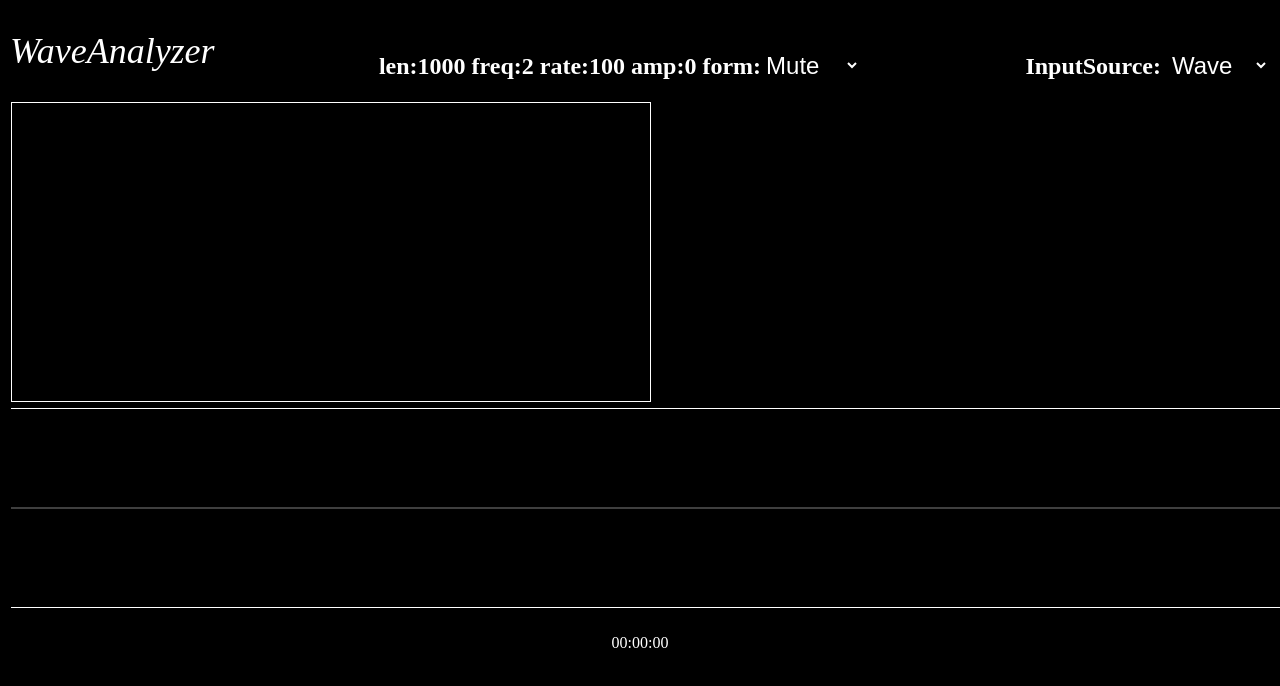
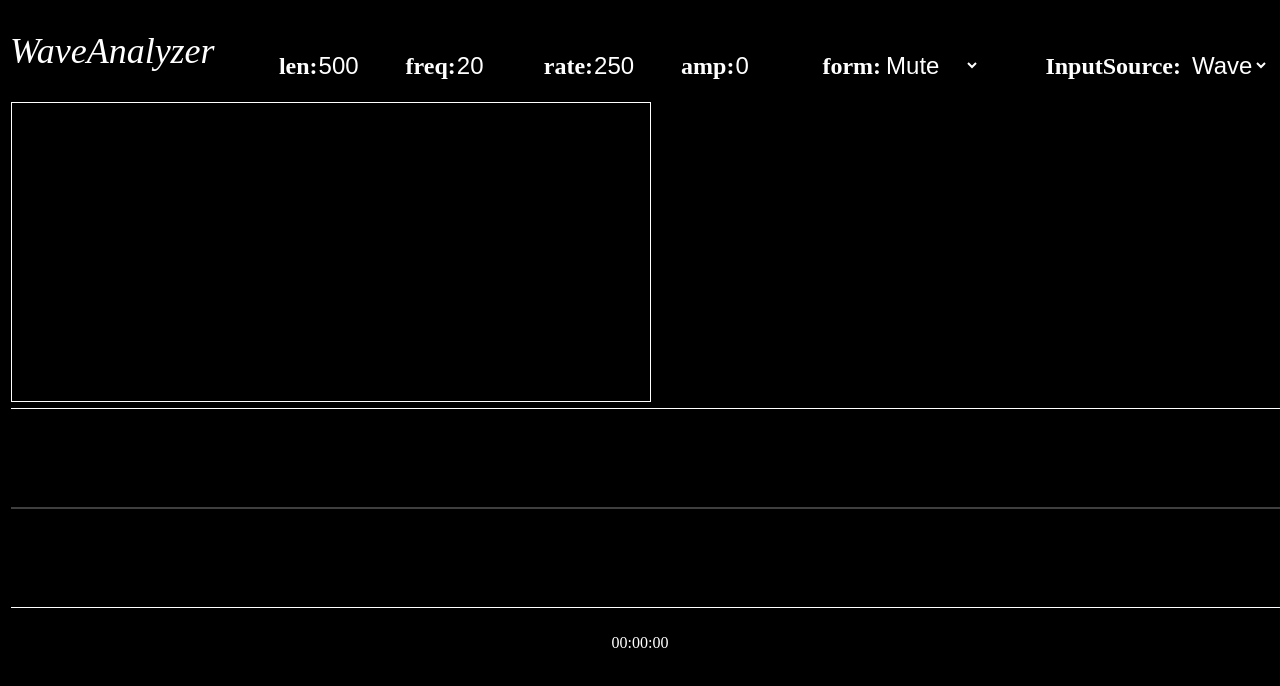
Before and after one commit to chat24059-nu/2025-Late_web-programming, a React (Vite) app: page / in a window 1280 px wide. Shown: the top 686 px of the page. Built offline with nearby package versions, Linux system fonts and the light colour scheme.

Commit message:
enable to control wave

```diff
--- a/src/App.jsx
+++ b/src/App.jsx
@@ -22,12 +22,12 @@ function clock(value){
 export default function App(){
     let millis = performance.now()-startTime;
     const[selectedInput,setSelectedInput]=useState("Wave");
-    const[waveChara,setWaveChara]=useState([1000,2,100,0,"Mute"])
+    const[waveChara,setWaveChara]=useState([500,20,250,0,"Mute"])
     let wave=[];
     if(selectedInput==="Wave"){
         wave=generate([millis,waveChara]);
     }else{
-        wave=Array.fill(0);
+        wave=new Array(generate([millis, waveChara]).length).fill(0);
     }
     return(
         <>
--- a/src/FrequencyAnalysis.jsx
+++ b/src/FrequencyAnalysis.jsx
@@ -15,25 +15,25 @@ export default function AnalyseFrequency({wave=[],waveChara=[]}){
 
     const lines=[];
     let [size,zoom]=useState(1)
+    let N=Math.min(waveChara[0],waveChara[2]);
 
     for(let i=1;i<=waveChara[2]/2;i++){
         const x=i/(waveChara[2]/2.0+1)*width;
         let real=0;
         let imag=0;
         const e=-2*Math.PI*i/waveChara[2];
-        for(let j=0;j<waveChara[2];j++){
+        for(let j=0;j<N;j++){
             real+=wave[waveChara[0]-1-j]*Math.cos(e*j);
             imag+=wave[waveChara[0]-1-j]*Math.sin(e*j);
         }
         const lev=euclid(real,imag);
-
         lines.push(
             <line key={x}
                 x1={x}
                 y1={height}
                 x2={x}
-                y2={height-5*lev}
-                style={{ stroke: 'lightblue', strokeWidth: width/(waveChara[2]/2.0) }}
+                y2={height-300*lev/N}
+                style={{ stroke: "lightblue", strokeWidth: width/(waveChara[2]/2.0) }}
             />
         );
     }
--- a/src/WaveCharaDisplay.jsx
+++ b/src/WaveCharaDisplay.jsx
@@ -10,14 +10,32 @@ const PulldownMenu = ({selected,onChange}) => {
   );
 };
 
+const SpinBox=({value,onChange,min,max,step=1})=>{
+  return(
+    <input
+      type="number"
+      value={value}
+      onChange={(e)=>onChange(Number(e.target.value))}
+      min={min}
+      max={max}
+      step={step}
+      className="inputSelect"
+      style={{width:"80px"}}
+    />
+  );
+};
+
 export default function WaveCharaDisplay({waveChara,setWaveChara}){
-    const handleFormChange=(newForm)=>{
+    const handleChange=(index,newValue)=>{
         const newChara=[...waveChara];
-        newChara[4]=newForm;
+        newChara[index]=newValue;
         setWaveChara(newChara);
     };
     return(
-        <h2>len:{waveChara[0]} freq:{waveChara[1]} rate:{waveChara[2]} amp:{waveChara[3]} form:
-        <PulldownMenu item={waveChara[4]} onChange={handleFormChange}/></h2>
+        <h2>len:<SpinBox value={waveChara[0]} onChange={(value)=>handleChange(0,value)} min={100} max={1000}/>{" "}
+        freq:<SpinBox value={waveChara[1]} onChange={(value)=>handleChange(1,value)} min={1} max={waveChara[2]/2}/>{" "}
+        rate:<SpinBox value={waveChara[2]} onChange={(value)=>handleChange(2,value)} min={waveChara[3]*2} max={96000}/>{" "}
+        amp:<SpinBox value={waveChara[3]} onChange={(value)=>handleChange(3,value)} min={-128} max={6}/>{" "}
+        form:<PulldownMenu item={waveChara[4]} onChange={(value)=>handleChange(4,value)}/></h2>
     );
 }
--- a/src/generateWave.jsx
+++ b/src/generateWave.jsx
@@ -8,6 +8,8 @@ function mute([millis,waveChara]){
     const newWave=[...wave];
     for(let i=frame;i<Math.floor(millis/1000*waveChara[2]);i++){
       newWave.push(0);
+    }
+    while(newWave.length>waveChara[0]){
       newWave.shift();
     }
 
@@ -26,6 +28,8 @@ function sinWave([millis,waveChara]){
     const newWave=[...wave];
     for(let i=frame;i<Math.floor(millis/1000*waveChara[2]);i++){
       newWave.push(Math.min(vol*Math.sin(2*Math.PI*waveChara[1]*i/waveChara[2]),1));
+    }
+    while(newWave.length>waveChara[0]){
       newWave.shift();
     }
 
--- a/src/inputSource.jsx
+++ b/src/inputSource.jsx
@@ -1,4 +1,4 @@
-const inputSource=["Wave","Browse","REC"]
+const inputSource=["Wave","MIC"]
 
 const PulldownMenu = ({selected,onChange}) => {
   return (
```
